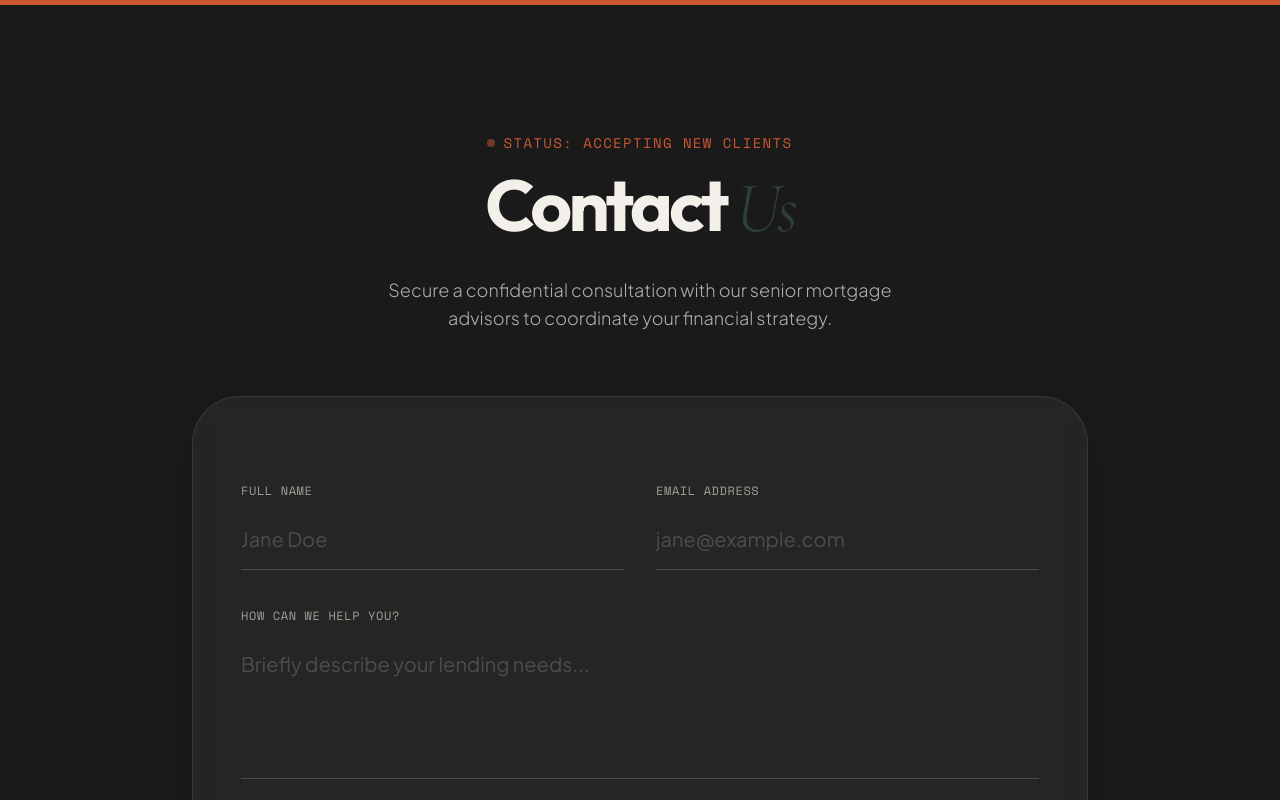
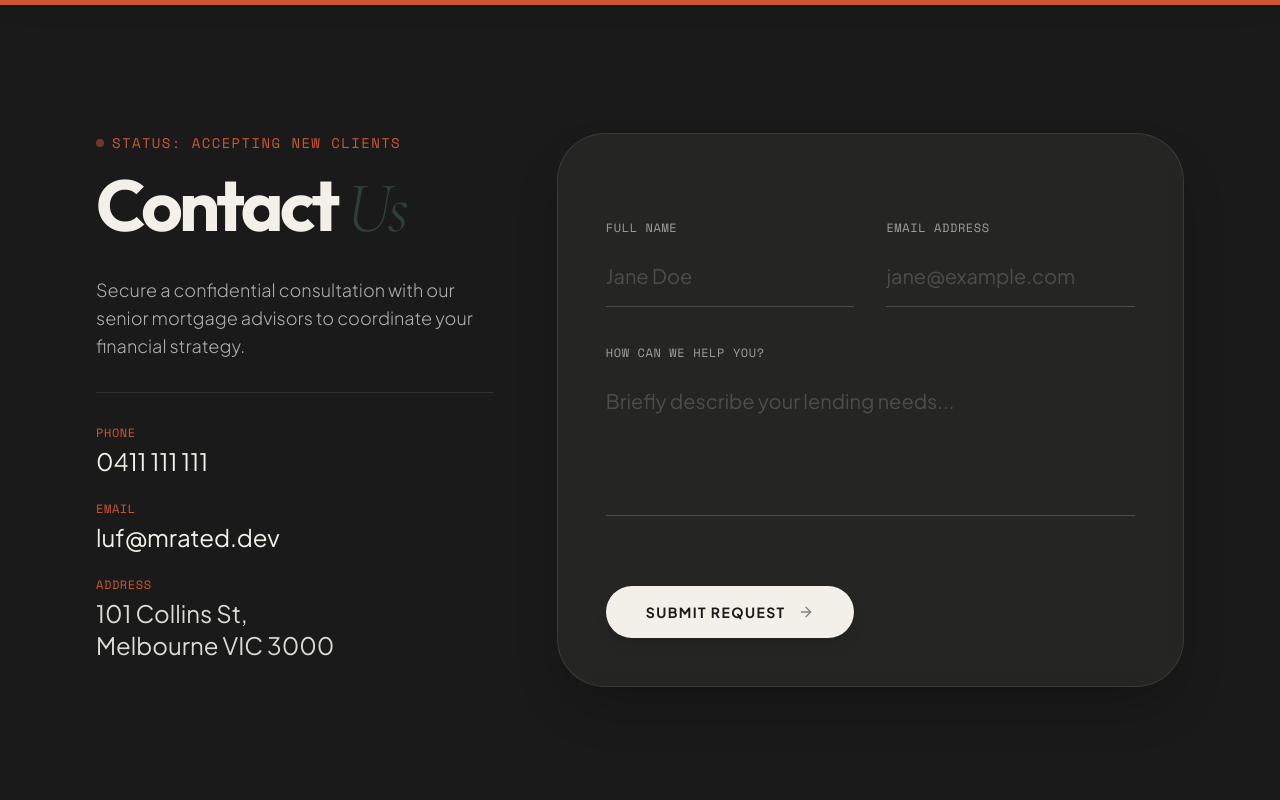
Before and after one commit to soutarm/lu-financial, a React (Vite) app: page / in a window 1280 px wide. Shown: the part 5440-6240 px from the top of the page. Built offline with nearby package versions, Linux system fonts and the light colour scheme; the HTML template or start-up script is replaced by a standard one.

Commit message:
Add contact information details next to the contact form

```diff
--- a/src/components/Contact.tsx
+++ b/src/components/Contact.tsx
@@ -30,24 +30,41 @@ export function Contact() {
 
   return (
     <section ref={containerRef} className="py-32 px-8 md:px-24 bg-charcoal text-cream relative overflow-hidden" id="contact">
-      <div className="max-w-4xl mx-auto space-y-16">
-        <div className="contact-elem text-center space-y-4">
-          <div className="font-mono text-clay text-sm uppercase tracking-widest flex items-center justify-center gap-2">
+      <div className="max-w-6xl mx-auto grid grid-cols-1 lg:grid-cols-5 gap-16 items-start">
+        <div className="contact-elem space-y-8 lg:col-span-2">
+          <div className="space-y-4">
+            <div className="font-mono text-clay text-sm uppercase tracking-widest flex items-center justify-start gap-2">
               <span className="w-2 h-2 rounded-full bg-clay animate-pulse"></span>
               Status: Accepting New Clients
             </div>
             <h2 className="font-outfit text-5xl md:text-7xl font-bold tracking-tighter">
               Contact <span className="font-drama italic font-light text-moss">Us</span>
             </h2>
-          <p className="font-jakarta text-cream/70 max-w-lg mx-auto text-lg pt-4 font-light">
+            <p className="font-jakarta text-cream/70 text-lg pt-4 font-light">
               Secure a confidential consultation with our senior mortgage advisors to coordinate your financial strategy.
             </p>
+          </div>
+
+          <div className="space-y-6 pt-4 font-jakarta border-t border-cream/10 mt-8">
+            <div className="flex flex-col gap-1 pt-4">
+              <span className="font-mono text-xs uppercase tracking-wider text-clay">Phone</span>
+              <a href="tel:0411111111" className="text-xl md:text-2xl hover:text-moss transition-colors">0411 111 111</a>
+            </div>
+            <div className="flex flex-col gap-1">
+              <span className="font-mono text-xs uppercase tracking-wider text-clay">Email</span>
+              <a href="mailto:luf@mrated.dev" className="text-xl md:text-2xl hover:text-moss transition-colors">luf@mrated.dev</a>
+            </div>
+            <div className="flex flex-col gap-1">
+              <span className="font-mono text-xs uppercase tracking-wider text-clay">Address</span>
+              <address className="text-xl md:text-2xl not-italic text-cream/90">101 Collins St,<br/>Melbourne VIC 3000</address>
+            </div>
+          </div>
         </div>
 
         <form
           action="https://formsubmit.co/luf@mrated.dev"
           method="POST"
-          className="contact-elem space-y-8 bg-cream/5 p-8 md:p-12 rounded-[3rem] border border-cream/10 backdrop-blur-md shadow-2xl relative overflow-hidden group"
+          className="contact-elem lg:col-span-3 space-y-8 bg-cream/5 p-8 md:p-12 rounded-[3rem] border border-cream/10 backdrop-blur-md shadow-2xl relative overflow-hidden group"
         >
           {/* subtle moving light background */}
           <div className="absolute top-0 left-1/2 w-full h-full bg-gradient-to-b from-moss/20 to-transparent opacity-0 group-hover:opacity-100 transition-opacity duration-1000 -translate-x-1/2 rounded-[3rem] pointer-events-none" />
```
Lines whose indentation alone changed are shown as unchanged.
